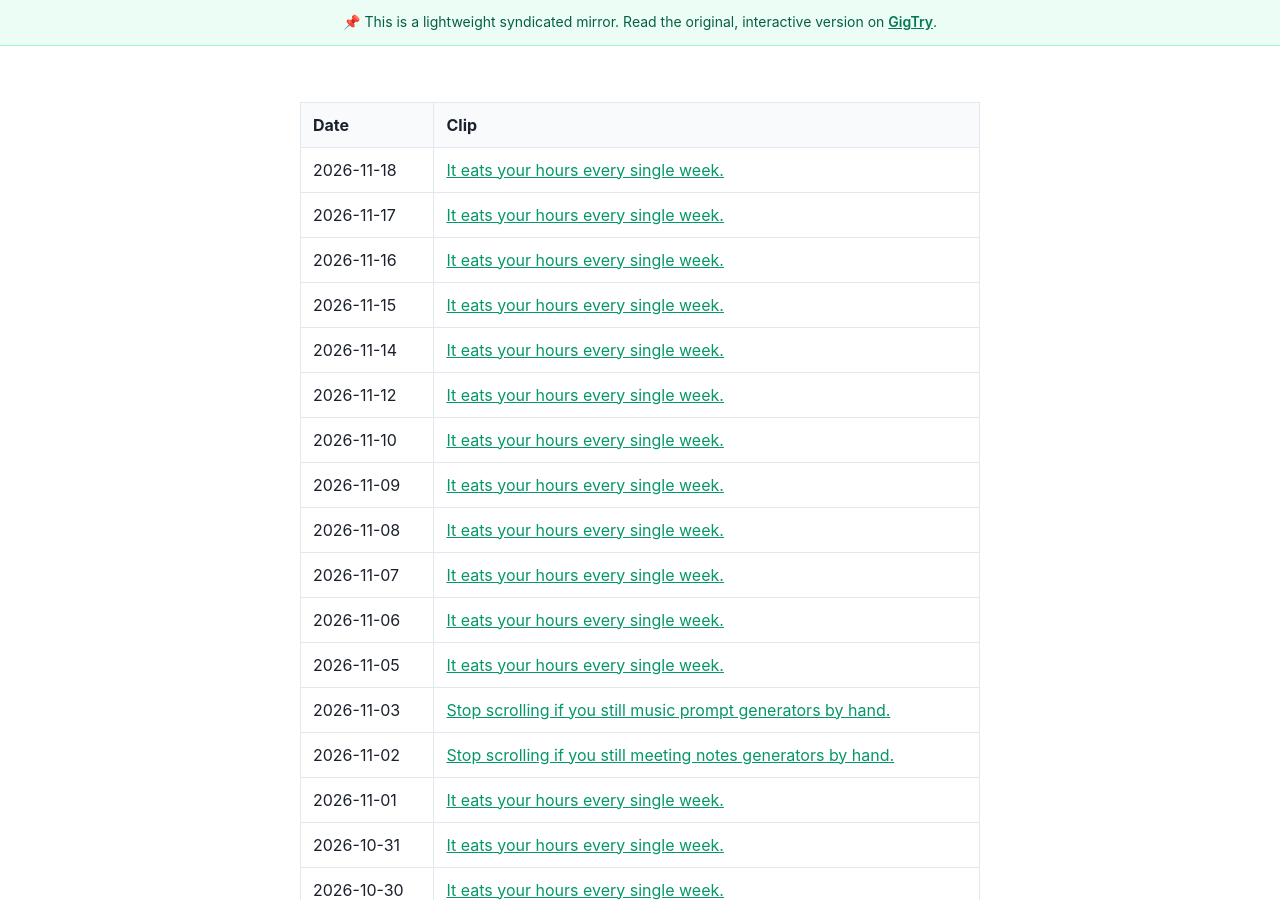
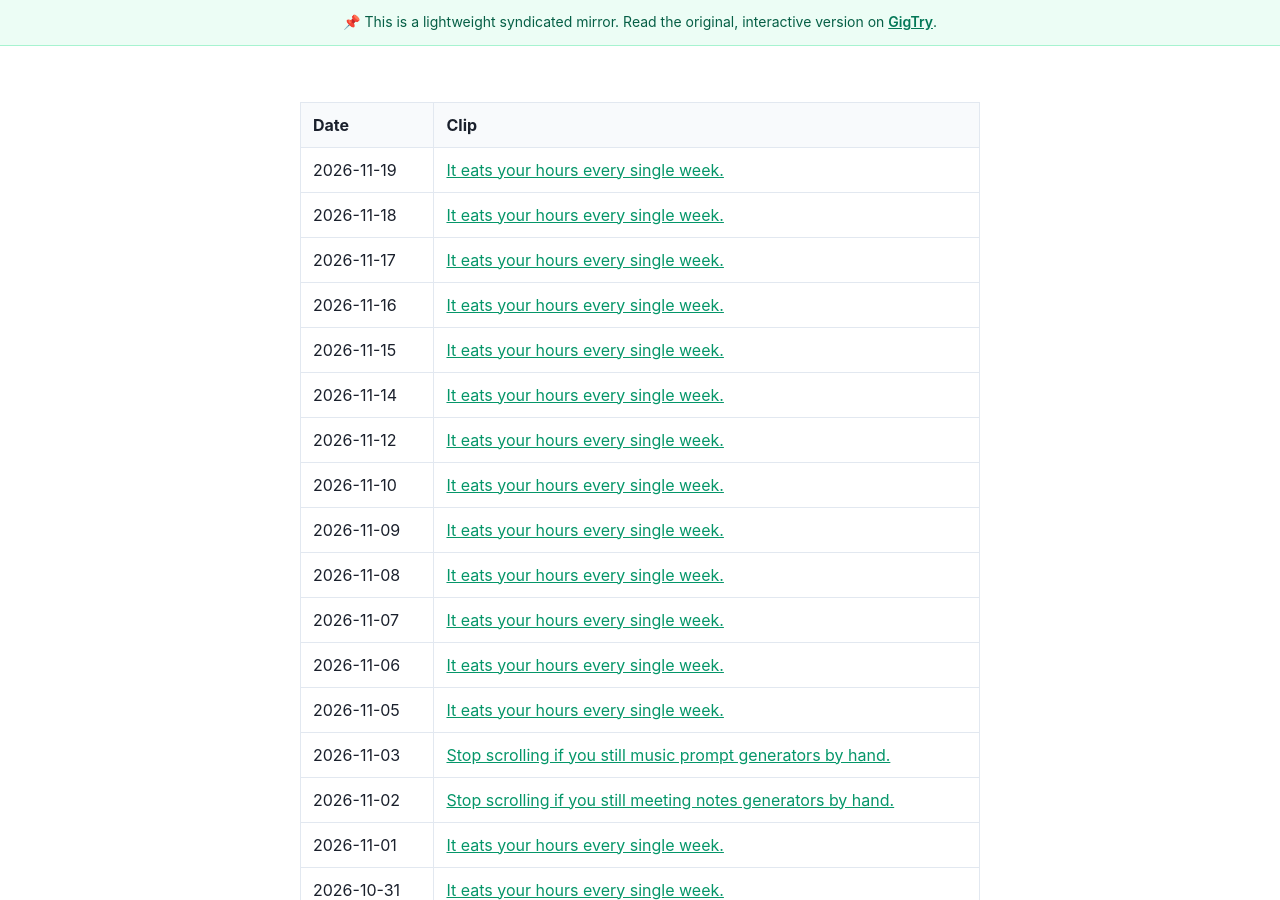
Before and after one commit to gigtryinfo-dev/gigtry-public, a Jekyll site: the page built from posts/clips/index.md, in a window 1280 px wide and 900 px high. Built offline with Jekyll 4.4.1, drawn with Linux system fonts in a browser that asks for light colours.

Commit message:
clips index: 2026-11-19

```diff
--- a/posts/clips/index.md
+++ b/posts/clips/index.md
@@ -7,6 +7,7 @@ mirror: gigtry-public
 
 | Date | Clip |
 |------|------|
+| 2026-11-19 | [It eats your hours every single week.](https://gigtryinfo-dev.github.io/gigtry-public/posts/clips/2026-11-19-clip-1.html) |
 | 2026-11-18 | [It eats your hours every single week.](https://gigtryinfo-dev.github.io/gigtry-public/posts/clips/2026-11-18-clip-1.html) |
 | 2026-11-17 | [It eats your hours every single week.](https://gigtryinfo-dev.github.io/gigtry-public/posts/clips/2026-11-17-clip-1.html) |
 | 2026-11-16 | [It eats your hours every single week.](https://gigtryinfo-dev.github.io/gigtry-public/posts/clips/2026-11-16-clip-1.html) |
```
